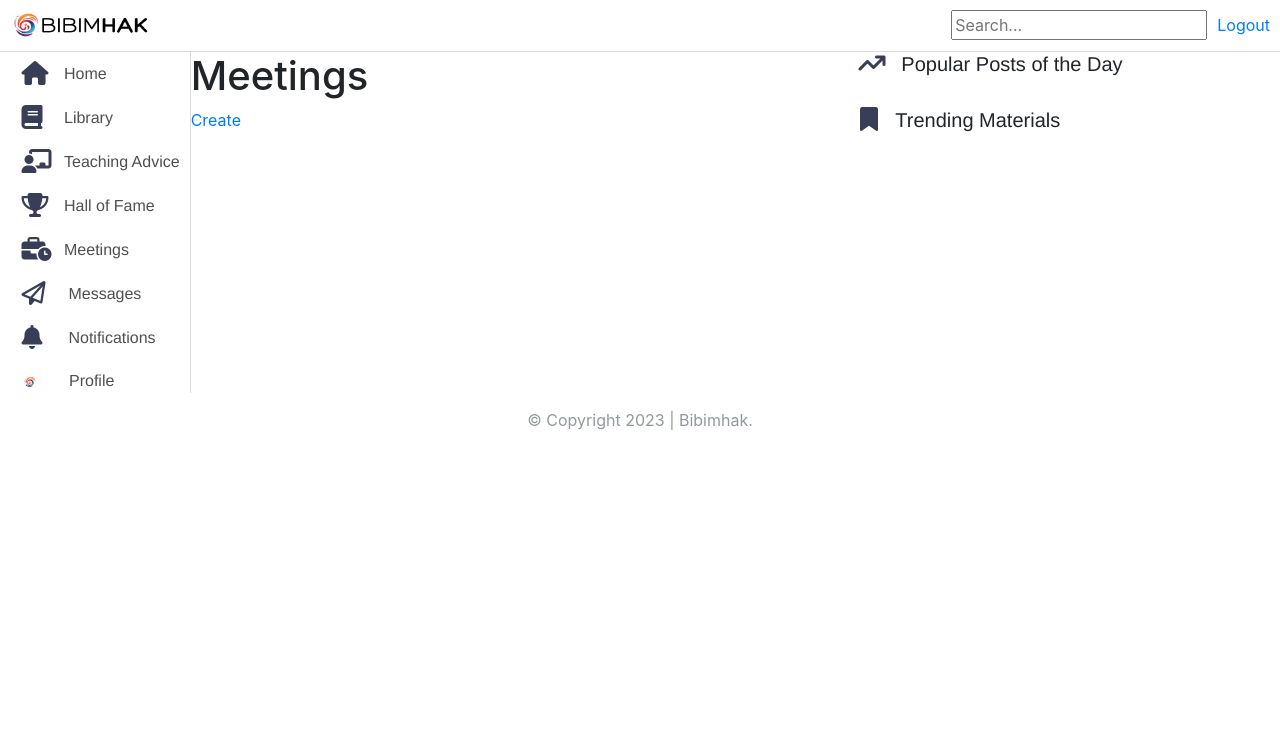
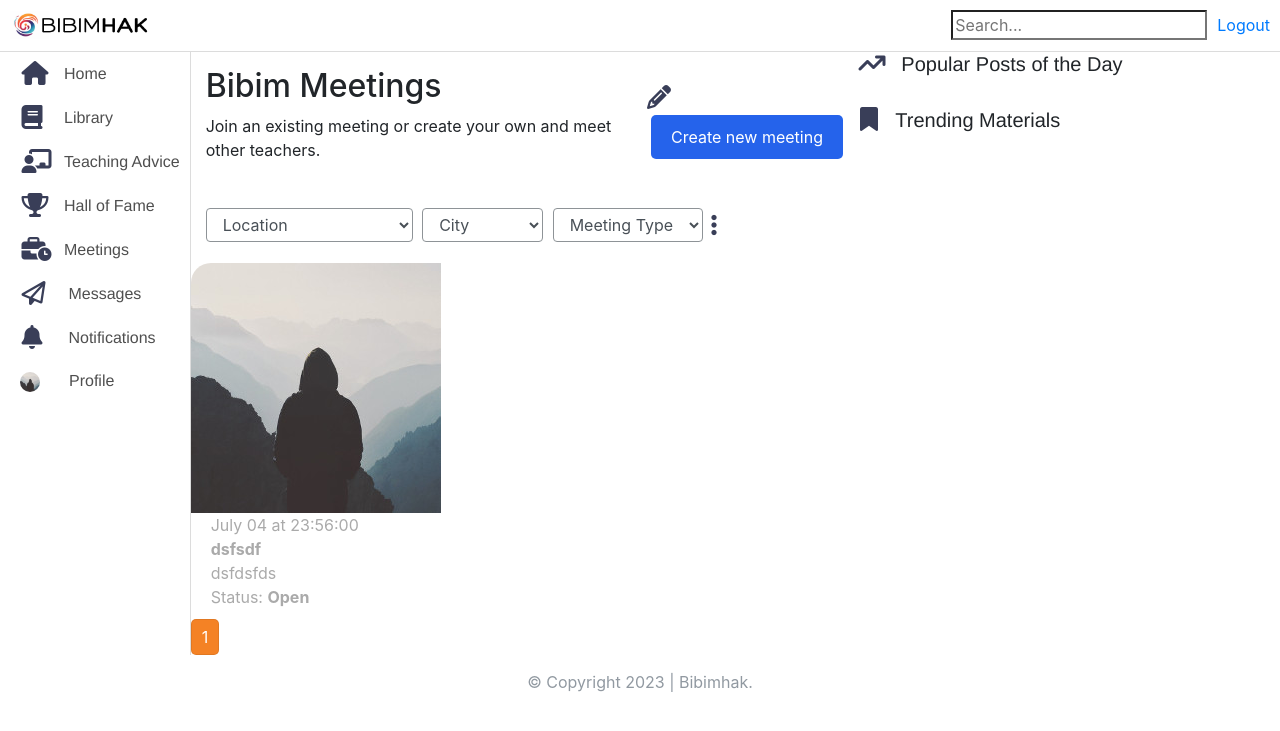
Before and after one commit to liamb0t/timestables, a Flask app: page /meetings in a window 1280 px wide. Shown: the top 731 px of the page. Run offline with Flask 3, Linux system fonts and the light colour scheme; a user stored in the database is signed in; data comes from the database, SQL or seed files in the repository; data that the repository does not hold is empty; some libraries are stand-ins or nearby versions.

Commit message:
meetings

```diff
--- a/bibim/main/forms.py
+++ b/bibim/main/forms.py
@@ -1,6 +1,6 @@
 from flask_wtf import FlaskForm
 from wtforms import (StringField, TextAreaField, SubmitField,
-                     BooleanField, PasswordField, MultipleFileField, SelectField)
+                     BooleanField, PasswordField, MultipleFileField, SelectField, SearchField)
 from wtforms.validators import Email, DataRequired, EqualTo, Length, ValidationError
 from bibim.models import User
 
@@ -42,5 +42,5 @@ class ResetPasswordForm(FlaskForm):
     submit = SubmitField('Reset Password')
 
 class SearchForm(FlaskForm):
-    query = StringField('Search', validators=[DataRequired()], render_kw={'placeholder': "Search..."})
+    query = SearchField('Search', validators=[DataRequired()], render_kw={'placeholder': "Search..."})
     submit = SubmitField('Search')
--- a/bibim/meetings/forms.py
+++ b/bibim/meetings/forms.py
@@ -1,7 +1,7 @@
 from flask_wtf import FlaskForm
 from wtforms import (StringField, TextAreaField, SubmitField,
                      BooleanField, PasswordField, MultipleFileField, SelectField, HiddenField,
-                     IntegerField)
+                     IntegerField, TimeField, FileField)
 from wtforms.validators import Email, DataRequired, EqualTo, Length, ValidationError
 from wtforms_components import DateField
 from flask_wtf.file import FileAllowed
@@ -9,15 +9,18 @@ from flask_wtf.file import FileAllowed
 
 
 class MeetingForm(FlaskForm):
-    title = StringField('Title', validators=[DataRequired()], render_kw={'placeholder': 'Title'})
+    title = StringField('Title', validators=[DataRequired()], render_kw={'placeholder': 'Event name'})
     content = TextAreaField('Description', validators=[DataRequired()], render_kw={'placeholder': 'Text'})
     location = StringField('Location', validators=[DataRequired()], render_kw={'placeholder': 'Meeting location'})
-    time = DateField()
+    start_date = DateField()
+    start_time = TimeField()
+    end_date = DateField()
+    end_time = TimeField()
+    cover_pic = FileField()
     files = MultipleFileField('Attachments',
                             validators=[FileAllowed(['jpg', 'png', 'mp4', 'mp3', 'ppt'])])
-    fee = IntegerField('Fee', render_kw={'placeholder': 'Please enter a number'})
-    capacity = IntegerField('Capacity', render_kw={'placeholder': 'Please enter a number'})
-    level = HiddenField()
+    fee = IntegerField('Fee', render_kw={'placeholder': 'Fee'})
+    capacity = IntegerField('Capacity', render_kw={'placeholder': 'Maximum number of attendees'})
     tag = SelectField('Type of Meeting', choices=[(x, x) for x in ['Select a tag', 'Language exchange', 'Music',
                                                                               'Social', 'Sports', 'Band',
                                                                               'Arts & Culture', 'Travel'
@@ -34,3 +37,17 @@ class CommentForm(FlaskForm):
     content = TextAreaField('Comment', validators=[DataRequired()], render_kw={'placeholder': 'Add a comment...'})
     reply_id = HiddenField('reply_id')
     submit = SubmitField('')
+
+class SelectForm(FlaskForm):
+    grade = SelectField('Location', choices=[('0', 'Location'), ('All', 'All'), ('1', 'Gyeonggi-do'), ('2', 'Gangwon-do'), ('3', 'Chungcheongbuk-do'), ('4', 'Chungnam-do'),
+                                          ('5', 'Gyeongsang-do'), ('6', 'Jeollabuk-do'), ('7', 'Gyeongsangnam-do'),
+                                          ('1', 'Jeollanam-do'), ('1', 'Jeju-do'),])
+
+    publisher = SelectField('Publisher', choices=[(x, x) for x in ['City', 'All', 'YBM Choi ', 'YBM Kim ',
+                                                                              'Cheonjae', 'Daegyo', 'Donga',
+                                                                            ]])
+    type = SelectField('Type of Meeting', choices=[(x, x) for x in ['Meeting Type', 'All', 'Sports', 'Social',
+                                                                              'Outdoors', 'Language', 'Cultural',
+                                                                              'Art', 'Hobbies', 'Others'
+                                                                            ]])
+    submit = SubmitField('Filter')
--- a/bibim/meetings/routes.py
+++ b/bibim/meetings/routes.py
@@ -1,18 +1,36 @@
 from flask import Blueprint, url_for, redirect, request, jsonify, render_template, flash
 from flask_login import current_user, login_required
 from bibim import db
-from bibim.models import Post, Comment, Meeting, Tag
-from bibim.meetings.forms import CommentForm, MeetingForm
+from bibim.models import Comment, Meeting, Like
+from bibim.meetings.forms import CommentForm, MeetingForm, SelectForm
 from bibim.posts.utils import post_timestamp
 from bibim.materials.utils import save_file, get_file_size
+from sqlalchemy import func
 
 meetings = Blueprint('meetings', __name__)
 
 @meetings.route("/meetings", methods=['GET', 'POST'])
 def load_meetings():
+    form = SelectForm()
     page = request.args.get('page', 1, type=int)
+    meetings = Meeting.query
+    if form.validate_on_submit():
+        filter = request.args.get('f', 1, type=str)
+        if filter:
+            if filter == 'new':
+                meetings = meetings.order_by(Meeting.date_posted.desc())
+            elif filter == 'old':
+                meetings = meetings.order_by(Meeting.date_posted.asc())
+            elif filter == 'comments':
+                meetings = meetings.join(Meeting.comments, isouter=True)\
+                            .group_by(Meeting)\
+                            .order_by(func.count(Comment.id).desc())
+            elif filter == 'likes':
+                meetings = meetings.join(Meeting.likes, isouter=True)\
+                            .group_by(Meeting)\
+                            .order_by(func.count(Like.id).desc())
     meetings = Meeting.query.order_by(Meeting.date_posted.desc()).paginate(page=page, per_page=15)
-    return render_template('meetings.html', meetings=meetings, post_timestamp=post_timestamp)
+    return render_template('meetings.html', meetings=meetings, post_timestamp=post_timestamp, form=form)
 
 @meetings.route("/meeting/<int:meeting_id>", methods=["POST", "GET"])
 @login_required
@@ -56,7 +74,7 @@ def create_meeting():
     if form.validate_on_submit():
         meeting = Meeting(title=form.title.data, fee=form.fee.data, capacity=form.capacity.data,
                             content=form.content.data, organizer=current_user, location=form.location.data,
-                            tag=form.tag.data, time=form.time.data)
+                            tag=form.tag.data, start_time=form.start_time.data, start_date=form.start_date.data)
         db.session.add(meeting)
         if form.files.data:
             for file in form.files.data:
--- a/bibim/static/js/inbox.js
+++ b/bibim/static/js/inbox.js
@@ -8,6 +8,8 @@ const headerLink =  document.querySelector('.header-link')
 
 conversations.forEach(convo => {
     convo.addEventListener('click', function() {
+        messageDisplay.style.alignItems = 'normal';
+        messageDisplay.style.justifyContent = 'flex-end'
         const user = this.dataset.user;
         headerUsername.innerHTML = this.dataset.username;
         headerImg.src = `/static/pics/${this.dataset.img}`;
--- a/bibim/static/main.css
+++ b/bibim/static/main.css
@@ -85,13 +85,13 @@
 }
 
 .login-body a {
-  color: blue;
+  color: #0a95ff;
   text-decoration: none;
   font-size: 12px;
 }
 
 .login-button {
-  background-color:#ff6600;
+  background-color:#ff9500;
   color: white;
   border: none;
   cursor: pointer;
@@ -222,6 +222,7 @@ a:hover i {
   display: flex;
   margin-bottom: 20px;
 }
+
 
 #sidebar-icon-profile {
   margin-top: 9px;
@@ -952,7 +953,7 @@ a:hover i {
 }
 
 .announcement-bar a {
-  color: #4f4f4f;
+  color: #0074cc;
   display: block;
   font-size: 16px;
   padding: 5px 10px;
@@ -1316,7 +1317,8 @@ a:hover i {
 .message-display {
   display: flex;
   flex-direction: column;
-  justify-content: flex-end;
+  justify-content: center;
+  align-items: center;
   flex: 60%;
   padding: 10px;
   overflow-y: scroll;
@@ -1344,6 +1346,16 @@ a:hover i {
 .message-sent-container {
   display: flex;
   justify-content: flex-end;
+}
+
+.inbox-center {
+  display: flex;
+  flex-direction: column;
+  align-items: center;
+}
+
+.inbox-center i {
+  transform: scale(3);
 }
 
 /* Message input */
@@ -1388,3 +1400,47 @@ footer {
   text-align: center;
   padding: 15px;
 }
+
+
+.event-grid {
+  display: grid;
+  grid-template-columns: repeat(auto-fit, minmax(200px, 1fr));
+  gap: 20px;
+}
+
+.event {
+  padding-bottom: 10px;
+  border-radius: 20px;
+}
+
+.event:hover {
+  background-color: #eaeaea;
+}
+
+.event p {
+  padding-left: 20px;
+  color: #aaaaaa;
+  margin: 0;
+}
+
+#map {
+  width: 100%;
+  height: 400px;
+}
+
+.event img {
+  border-top-left-radius: 20px;
+  max-width: 100%;
+  height: auto;
+}
+
+.event h2 {
+  margin-top: 10px;
+}
+
+.event-date,
+.event .username,
+.event-type,
+.event-status {
+  font-weight: bold;
+}
--- a/bibim/templates/home.html
+++ b/bibim/templates/home.html
@@ -24,7 +24,7 @@
             </form>
         </div>
 
-        <h2>Teachers Lounge</h2>
+        <h2>Staff Room</h2>
         <div class="post-form-container">
             <div class="post-form-header">
                 <a href="{{ url_for('users.user_profile', username=current_user.username) }}">
--- a/bibim/templates/layout.html
+++ b/bibim/templates/layout.html
@@ -40,10 +40,10 @@
                 </a>
               </div>
 
-              <div class="navbar-form-container">
+              <div class="navbar-form-container" style="flex-grow: 1;">
+                <div style="display: flex;">
                   <form method="POST" action="{{ url_for('main.search') }}">
                     {{ search_form.hidden_tag() }}
-                    <div style="flex-grow: 1;">
                           {% if search_form.query.errors %}
                               {{search_form.query(class="search_form-control search_form-control-lg is-invalid")}}
                               <div class="invalid-feedback">
@@ -54,8 +54,8 @@
                           {% else %}
                               {{ search_form.query(class="search_form-control search_form-control-lg")}}
                           {% endif %}
+                  </form>
                 </div>
-                </form>
               </div>
 
               <div>
--- a/bibim/templates/meetings.html
+++ b/bibim/templates/meetings.html
@@ -1,42 +1,97 @@
 {% extends "layout.html" %}
 {% block content %}
-    <h1>Meetings</h1>
+    <div style="display: flex; justify-content: space-between; align-items: center; margin-bottom: 15px; padding: 15px;">
+        <div>
+            <h2>Bibim Meetings</h1>
+            <p>Join an existing meeting or create your own and meet other teachers.</p>
+        </div>
+        <div>
+            <i class="fa-solid fa-pencil"></i>
+            <a class="create-btn" href="{{ url_for('meetings.create_meeting') }}">Create new meeting</a>
+        </div>
 
-    <a href="{{ url_for('meetings.create_meeting', level=level) }}">Create</a>
+    </div>
 
-    <div class="material-posts">
+    <div class="materials-filters">
+        <form method="POST" action="" id="filter-submit">
+            {{ form.hidden_tag() }}
+            <div class="select-options" id="selectOptions">
+                <div class="adv-filter" data-para="new">Latest</div>
+                <div class="adv-filter" data-para="old">Oldest</div>
+                <div class="adv-filter" data-para="likes">Likes</div>
+                <div class="adv-filter" data-para="comments">Comments</div>
+                <div class="adv-filter" data-para="following">Following</div>
+            </div>
+
+
+            {% if form.grade.errors %}
+            {{form.grade(class="form-control form-control-lg is-invalid")}}
+            <div class="invalid-feedback">
+                {% for error in form.grade.errors %}
+                    <span>{{ error }}</span>
+                {% endfor %}
+            </div>
+            {% else %}
+                {{ form.grade(class="filter-select")}}
+            {% endif %}
+
+            {% if form.publisher.errors %}
+                {{form.publisher(class="form-control form-control-lg is-invalid")}}
+                <div class="invalid-feedback">
+                    {% for error in form.publisher.errors %}
+                        <span>{{ error }}</span>
+                    {% endfor %}
+                </div>
+                {% else %}
+                    {{ form.publisher(class="filter-select")}}
+            {% endif %}
+
+            {% if form.type.errors %}
+                {{form.type(class="form-control form-control-lg is-invalid")}}
+                <div class="invalid-feedback">
+                    {% for error in form.type.errors %}
+                        <span>{{ error }}</span>
+                    {% endfor %}
+                </div>
+                {% else %}
+                    {{ form.type(class="filter-select")}}
+            {% endif %}
+
+            <i id="custom-select" class="fa-solid fa-ellipsis-vertical"></i>
+        </form>
+    </div>
+
+    <div class="event-grid">
+        {% if meetings.total == 0 %}
+            <h3>Hm...it seems like there are no results with those attributes. 🙅</h3>
+            <p>Try using a different filter or use the searchbar above.</p>
+        {% endif %}
         {% for meeting in meetings %}
-            <a href="{{ url_for('meetings.meeting', meeting_id=meeting.id)}}">
-                <div class="material-post-container">
-                <img class="material-post-profile-picture" src="/static/pics/default.jpg" alt="Profile Picture">
-                <div>
-                    <div class="material-post-header">
-                        <div class="material-post-title">{{ meeting.title }}</div>
-                    </div>
-                    <div class="material-post-footer">
-                        <div class="material-post-user-info">
-                            <span class="material-post-author">{{ meeting.organizer.username }}</span>s
-                            <span>&bull;</span>
-                            <span class="material-post-date">{{ post_timestamp(meeting.date_posted) }}</span>
-                        </div>
-                        <div class="material-post-comment-info">
-                            <i class="fa-regular fa-heart"></i>
-                            <span class="material-post-likes">{{ meeting.likes_count() }}</span>
-                            <i class="fa-regular fa-comment"></i>
-                            <span class="material-post-comments">{{ meeting.comments_count() }}</span>
-                        </div>
-                    </div>
+                <div class="event">
+                    <a href="{{ url_for('meetings.meeting', meeting_id=meeting.id)}}">
+                        <img src="/static/pics/default.jpg">
+                    </a>
+                    <p>{{ meeting.start_date.strftime('%B %d') }} at {{ meeting.start_time }}</p>
+                    <a href="{{ url_for('meetings.meeting', meeting_id=meeting.id)}}"></a>
+                        <p class="material-post-title">{{ meeting.title }}</p>
+                    </a>
+                    <p>{{ meeting.location }}</p>
+
+                    <p>Status: <span class="event-status">Open</span></p>
                 </div>
-                </div>
-            </a>
+
         {% endfor %}
     </div>
-    {% for page_num in meetings.iter_pages() %}
+    {% for page_num in meetings.iter_pages(left_edge=1, right_edge=1, left_current=2, right_current=2) %}
         {% if page_num %}
-            <a class="btn btn-info mb4" href="{{ url_for('meetings.load_meetings', level=level, page=page_num) }}">{{ page_num }}</a>
+            {% if meetings.page == page_num %}
+                <a style="background-color: rgba(244, 130, 37, 1); color: white;" class="paginate-btn" href="{{ url_for('meetings.load_meetings', page=page_num) }}">{{ page_num }}</a>
+            {% else %}
+                <a class="paginate-btn" href="{{ url_for('meetings.load_meetings', page=page_num) }}">{{ page_num }}</a>
+            {% endif %}
         {% else %}
             ...
         {% endif %}
     {% endfor %}
-
+    <script src="{{ url_for('static', filename='js/customSelectBtn.js') }}"></script>
 {% endblock content %}
--- a/bibim/templates/user_profile.html
+++ b/bibim/templates/user_profile.html
@@ -24,7 +24,7 @@
     <div class="user-page-stats">
         <div class="user-page-stat">
             <h3 class="user-page-count">{{ user.karma }}</h3>
-            <span class="user-page-label">Karma</span>
+            <span class="user-page-label">Reputation</span>
         </div>
         <div class="user-page-stat">
             <h3 class="user-page-count">{{ followers_count }}</h3>
--- a/bibim/templates/users.html
+++ b/bibim/templates/users.html
@@ -13,7 +13,7 @@
                         <h2>{{ user.username }}</h2>
                     </a>
                     <p>{{ datemember(user.date_joined)}}</p>
-                    <p>Karma: {{ user.karma }}</p>
+                    <p>Reputation: {{ user.karma }}</p>
                 </div>
             </div>
         </div>
```
Also changed, not shown: bibim/models.py (+9 -2 lines), bibim/static/js/create_meeting.js (added, +26 -0 lines), bibim/templates/create_meeting.html (+68 -27 lines), bibim/templates/inbox.html (+8 -0 lines), bibim/templates/register.html (+4 -4 lines), instance/site.db. Lines whose indentation alone changed are shown as unchanged.
